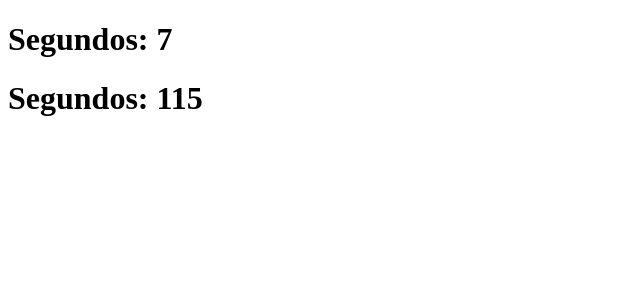
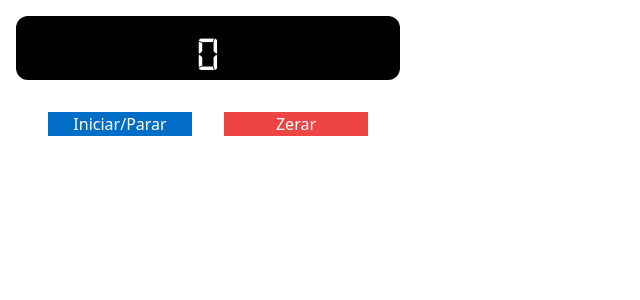
Before and after one commit to jobsontn/react-mouratech02, a React (Create React App) app: page / in a window 1280 px wide. Shown: the top 300 px of the page, without its empty margins (0-640 px from the left). Built offline with nearby package versions, Linux system fonts and the light colour scheme.

Commit message:
Tailwind e Botões

```diff
--- a/package.json
+++ b/package.json
@@ -34,5 +34,8 @@
       "last 1 firefox version",
       "last 1 safari version"
     ]
+  },
+  "devDependencies": {
+    "tailwindcss": "^3.2.7"
   }
 }
--- a/src/components/Exemplo1.jsx
+++ b/src/components/Exemplo1.jsx
@@ -6,26 +6,55 @@ class Timer extends React.Component {
     constructor(props) {
         super(props);
         this.state = {
-            seconds: this.props.start,
+            seconds: this.props.start
         };
     }
 
     contar() {
         this.setState(
-            state => ({seconds: state.seconds + 1})
-            );
+            state => ({ seconds: state.seconds + 1 })
+        );
     }
 
-    componentDidMount() {
+    startStop() {
+        if (this.interval) {
+            clearInterval(this.interval);
+            this.interval = null
+        } else {
+            this.interval = setInterval(() => this.contar(), 1000);
+        }
+    }
+
+    zero() {
+        this.setState(state => ({
+            seconds: 0
+        }));
+    }
+
+    /* componentDidMount() {
         this.interval = setInterval(() => this.contar(), this.props.ms);
     }
 
     componentWillUnmount() {
         clearInterval(this.interval);
-    }
+    } */
 
-    render(){
-        return <h1>Segundos: {this.state.seconds}</h1>;
+    render() {
+        return (
+            <>
+                <div className="bg-black border-black w-48 md:w-96 h-16 m-4 rounded-xl flex flex-col justify-center items-center">
+                    <h1 className="text-5xl text-white cronometro">
+                        {this.state.seconds}
+                    </h1>
+                </div>
+                <div className="flex flex-row justify-center w-48 md:w-96 m-4 ">
+                    <button onClick={() => this.startStop()} className="bg-azulEscuro text-white m-4 px-4 scroll-py-24 w-36">Iniciar/Parar</button>
+                    <button onClick={() => this.zero()} className="bg-red-500 text-white m-4 px-4 scroll-py-24 w-36">Zerar</button>
+                </div>
+
+            </>
+        )
+            ;
     }
 
 }
--- /dev/null
+++ b/src/index.css
@@ -0,0 +1,12 @@
+@tailwind base;
+@tailwind components;
+@tailwind utilities;
+
+@font-face{
+    font-family:'digital-clock-font';
+    src: url('/public/fonts/digital-7-mono.ttf');
+  }
+
+.cronometro {
+    font-family: digital-clock-font;
+}
--- a/src/index.jsx
+++ b/src/index.jsx
@@ -1,6 +1,7 @@
 import React from "react";
 import ReactDOM from "react-dom/client";
 import Timer from "./components/Exemplo1";
+import "./index.css";
 
 /* class OlaMundo extends React.Component{
     render(){
@@ -27,8 +28,8 @@ class Pagina01 extends React.Component{
 
 const root = ReactDOM.createRoot(document.getElementById("root"));
 root.render(
-    <div>
+    <>
         <Timer start={0} ms={1000}></Timer>
-        <Timer start={100} ms={500}></Timer>
-    </div>
+
+    </>
 );
--- /dev/null
+++ b/tailwind.config.js
@@ -0,0 +1,14 @@
+/** @type {import('tailwindcss').Config} */
+module.exports = {
+  content: [
+    "./src/**/*.{js,jsx,ts,tsx}",
+  ],
+  theme: {
+    extend: {
+      colors:{
+        azulEscuro: '#006ec7',
+      }
+    },
+  },
+  plugins: [],
+}
```
Also changed, not shown: public/fonts/digital-7-mono.ttf (added), 1 other file (tests, documents, lock files or other folders).
